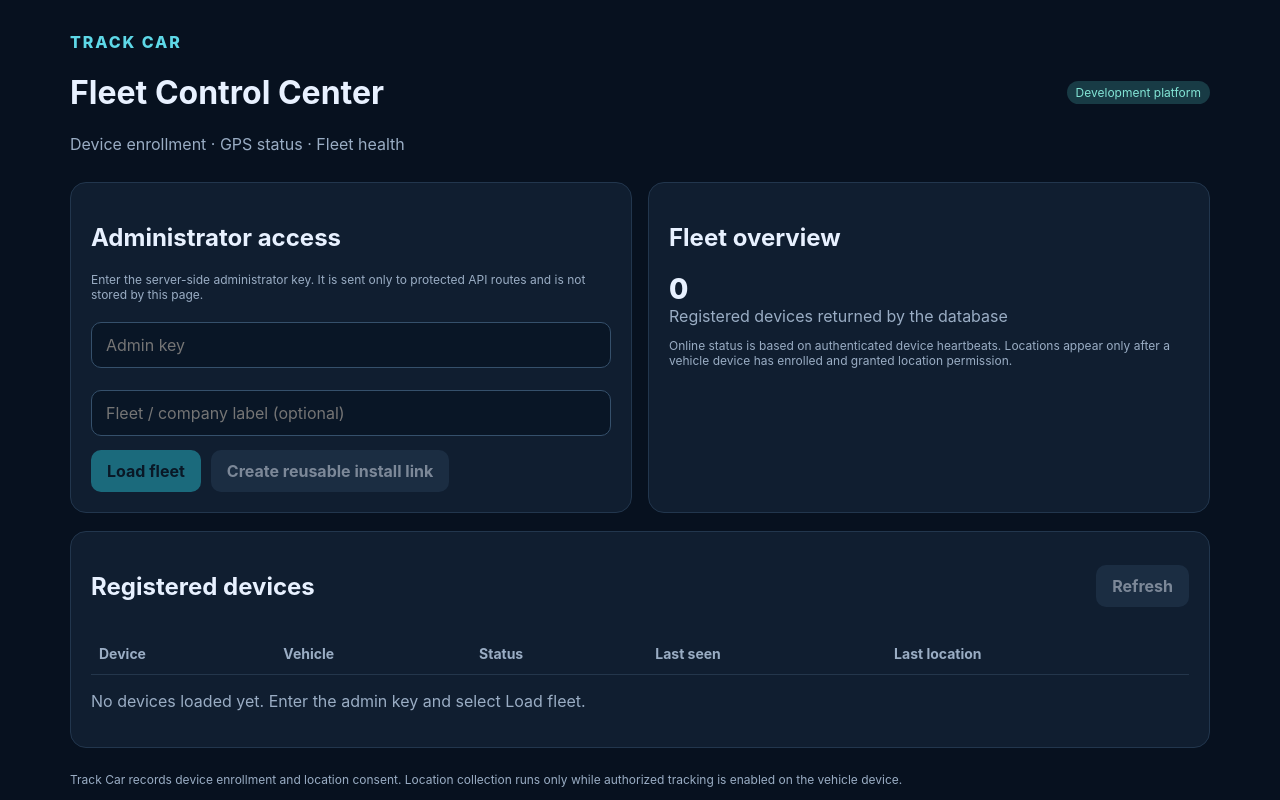
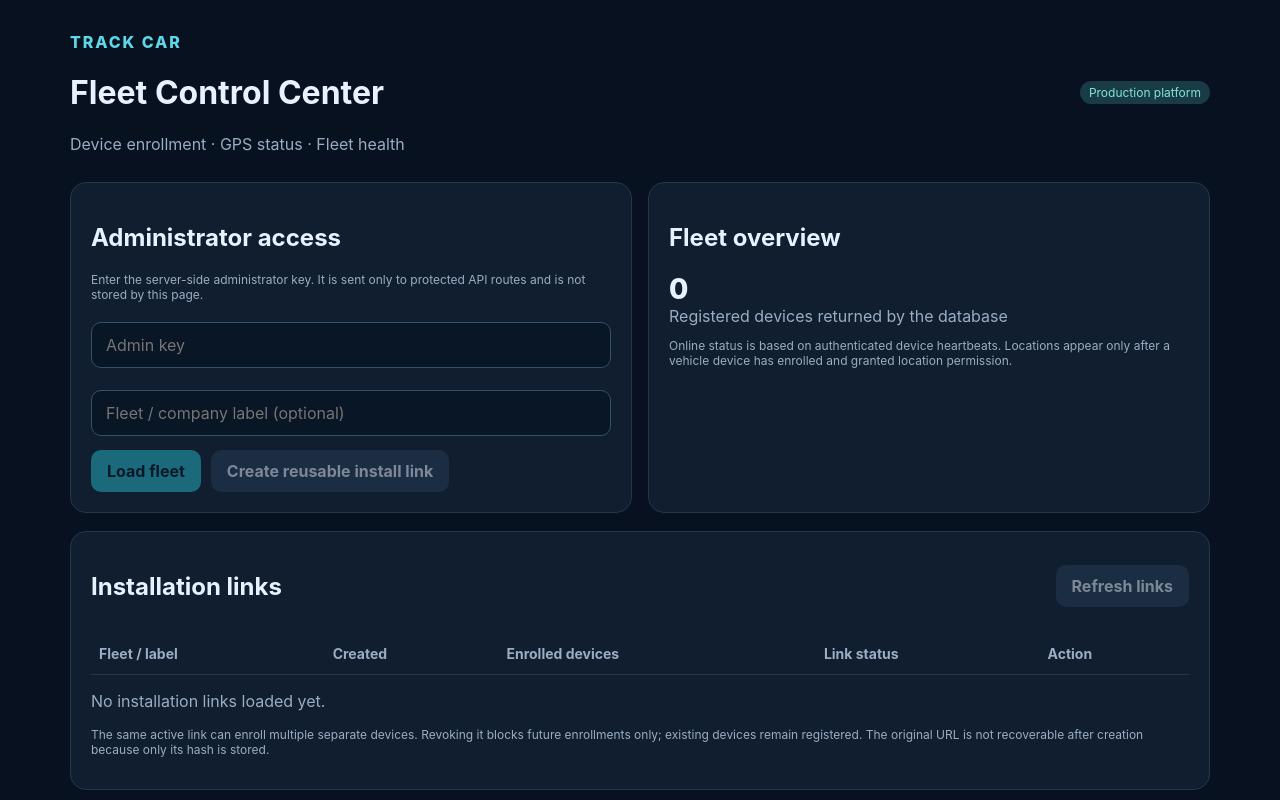
Before and after one commit to ibrahemahmedabdo1-ai/track-car, a Next.js app in the folder web/: page / in a window 1280 px wide. Shown: the top 800 px of the page. Built offline with nearby package versions, Linux system fonts and the light colour scheme.

Commit message:
Add persistent installation-link history and revocation controls to Admin

```diff
--- a/web/app/page.tsx
+++ b/web/app/page.tsx
@@ -1,16 +1,22 @@
 "use client";
 import { useState } from "react";
 type Device = {id:string;label:string;device_code:string;manufacturer:string|null;model:string|null;status:string;last_seen_at:string|null;last_lat:number|null;last_lng:number|null;plate_number:string|null};
+type InstallLink = {id:string;label:string|null;created_at:string;revoked_at:string|null;expires_at:string|null;max_uses:number|null;enrolled_devices:number};
 export default function Home(){
- const [key,setKey]=useState(""); const [code,setCode]=useState(""); const [vehicleLabel,setVehicleLabel]=useState(""); const [devices,setDevices]=useState<Device[]>([]);
+ const [key,setKey]=useState(""); const [code,setCode]=useState(""); const [inviteId,setInviteId]=useState(""); const [vehicleLabel,setVehicleLabel]=useState(""); const [devices,setDevices]=useState<Device[]>([]); const [links,setLinks]=useState<InstallLink[]>([]);
  const [notice,setNotice]=useState(""); const [loading,setLoading]=useState(false);
- async function load(){setLoading(true);setNotice("");try{const r=await fetch("/api/admin/devices",{headers:{"x-admin-key":key}});const d=await r.json();if(!r.ok)throw new Error(d.error||"Could not load devices");setDevices(d.devices||[])}catch(e){setNotice(e instanceof Error?e.message:"Request failed")}finally{setLoading(false)}}
- async function invite(){setLoading(true);setNotice("");try{const r=await fetch("/api/admin/install-links",{method:"POST",headers:{"content-type":"application/json","x-admin-key":key},body:JSON.stringify({label:vehicleLabel.trim()||"Fleet vehicle installation"})});const d=await r.json();if(!r.ok)throw new Error(d.error||"Could not create install link");setCode(d.install_url);setNotice("Reusable installation link created. No automatic expiry; it can enroll multiple separate devices until you revoke it.")}catch(e){setNotice(e instanceof Error?e.message:"Request failed")}finally{setLoading(false)}}
- async function revoke(){if(!code)return;setLoading(true);setNotice("");try{const token=code.split("/").pop();const r=await fetch("/api/admin/install-links",{method:"DELETE",headers:{"content-type":"application/json","x-admin-key":key},body:JSON.stringify({token})});const d=await r.json();if(!r.ok)throw new Error(d.error||"Could not revoke link");setCode("");setNotice("Installation link revoked.")}catch(e){setNotice(e instanceof Error?e.message:"Request failed")}finally{setLoading(false)}}
- return <main className="shell"><header className="top"><div><div className="brand">TRACK CAR</div><h1>Fleet Control Center</h1><div className="muted">Device enrollment · GPS status · Fleet health</div></div><span className="tag">Development platform</span></header>
- <section className="grid"><div className="panel"><h2>Administrator access</h2><p className="muted small">Enter the server-side administrator key. It is sent only to protected API routes and is not stored by this page.</p><input className="field" type="password" value={key} onChange={e=>setKey(e.target.value)} placeholder="Admin key"/><input className="field" value={vehicleLabel} onChange={e=>setVehicleLabel(e.target.value)} placeholder="Fleet / company label (optional)"/><div className="row"><button className="btn" disabled={!key||loading} onClick={load}>Load fleet</button><button className="btn secondary" disabled={!key||loading} onClick={invite}>Create reusable install link</button></div>{code&&<div className="panel" style={{marginTop:14}}><div className="muted small">Reusable installation link · no expiry · multiple devices</div><div className="stat">{code}</div><div className="row"><button className="btn secondary" onClick={()=>navigator.clipboard.writeText(code)}>Copy link</button><button className="btn secondary" disabled={loading} onClick={revoke}>Revoke link</button></div></div>}</div>
+ async function loadLinks(adminKey=key){const r=await fetch("/api/admin/install-links",{headers:{"x-admin-key":adminKey},cache:"no-store"});const d=await r.json();if(!r.ok)throw new Error(d.error||"Could not load installation links");setLinks(d.links||[])}
+ async function load(){setLoading(true);setNotice("");try{const [deviceResponse]=await Promise.all([fetch("/api/admin/devices",{headers:{"x-admin-key":key},cache:"no-store"}),loadLinks()]);const d=await deviceResponse.json();if(!deviceResponse.ok)throw new Error(d.error||"Could not load devices");setDevices(d.devices||[]);setNotice("Fleet and installation links loaded.")}catch(e){setNotice(e instanceof Error?e.message:"Request failed")}finally{setLoading(false)}}
+ async function invite(){setLoading(true);setNotice("");try{const r=await fetch("/api/admin/install-links",{method:"POST",headers:{"content-type":"application/json","x-admin-key":key},body:JSON.stringify({label:vehicleLabel.trim()||"Fleet vehicle installation"})});const d=await r.json();if(!r.ok)throw new Error(d.error||"Could not create install link");setCode(d.install_url);setInviteId(d.invite_id);await loadLinks();setNotice("Reusable installation link created. No automatic expiry; it can enroll multiple separate devices until you revoke it.")}catch(e){setNotice(e instanceof Error?e.message:"Request failed")}finally{setLoading(false)}}
+ async function revoke(id:string){if(!id)return;if(!window.confirm("Revoke this installation link? Existing enrolled devices will remain active."))return;setLoading(true);setNotice("");try{const r=await fetch("/api/admin/install-links",{method:"DELETE",headers:{"content-type":"application/json","x-admin-key":key},body:JSON.stringify({invite_id:id})});const d=await r.json();if(!r.ok)throw new Error(d.error||"Could not revoke link");if(id===inviteId){setCode("");setInviteId("")}await loadLinks();setNotice("Installation link revoked. Already enrolled devices remain registered.")}catch(e){setNotice(e instanceof Error?e.message:"Request failed")}finally{setLoading(false)}}
+ return <main className="shell"><header className="top"><div><div className="brand">TRACK CAR</div><h1>Fleet Control Center</h1><div className="muted">Device enrollment · GPS status · Fleet health</div></div><span className="tag">Production platform</span></header>
+ <section className="grid"><div className="panel"><h2>Administrator access</h2><p className="muted small">Enter the server-side administrator key. It is sent only to protected API routes and is not stored by this page.</p><input className="field" type="password" value={key} onChange={e=>setKey(e.target.value)} placeholder="Admin key"/><input className="field" value={vehicleLabel} onChange={e=>setVehicleLabel(e.target.value)} placeholder="Fleet / company label (optional)"/><div className="row"><button className="btn" disabled={!key||loading} onClick={load}>Load fleet</button><button className="btn secondary" disabled={!key||loading} onClick={invite}>Create reusable install link</button></div>{code&&<div className="panel" style={{marginTop:14}}><div className="muted small">Reusable installation link · no expiry · multiple devices</div><div className="stat">{code}</div><div className="row"><button className="btn secondary" onClick={()=>navigator.clipboard.writeText(code)}>Copy link</button><button className="btn secondary" disabled={loading} onClick={()=>revoke(inviteId)}>Revoke link</button></div><p className="muted small">Save this link securely. For security, its full URL is shown only when created; Admin can still revoke it later from the list below.</p></div>}</div>
  <div className="panel"><h2>Fleet overview</h2><div className="stat">{devices.length}</div><div className="muted">Registered devices returned by the database</div><p className="muted small">Online status is based on authenticated device heartbeats. Locations appear only after a vehicle device has enrolled and granted location permission.</p></div></section>
- {notice&&<p className={notice.includes("created")? "success":"error"}>{notice}</p>}
+ {notice&&<p className={notice.includes("created")||notice.includes("loaded")||notice.includes("revoked")? "success":"error"}>{notice}</p>}
+ <section className="panel" style={{marginTop:18}}><div className="row"><h2 style={{marginRight:"auto"}}>Installation links</h2><button className="btn secondary" disabled={!key||loading} onClick={()=>loadLinks()}>Refresh links</button></div>
+ <div style={{overflowX:"auto"}}><table className="table"><thead><tr><th>Fleet / label</th><th>Created</th><th>Enrolled devices</th><th>Link status</th><th>Action</th></tr></thead><tbody>{links.map(link=><tr key={link.id}><td><b>{link.label||"Fleet installation"}</b><div className="muted small">{link.id}</div></td><td>{new Date(link.created_at).toLocaleString()}</td><td>{link.enrolled_devices}</td><td><span className="tag">{link.revoked_at?"Revoked":"Active · no expiry"}</span></td><td>{link.revoked_at?"—":<button className="btn secondary" disabled={loading} onClick={()=>revoke(link.id)}>Revoke</button>}</td></tr>)}</tbody></table></div>
+ {links.length===0&&<p className="muted">No installation links loaded yet.</p>}
+ <p className="muted small">The same active link can enroll multiple separate devices. Revoking it blocks future enrollments only; existing devices remain registered. The original URL is not recoverable after creation because only its hash is stored.</p></section>
  <section className="panel" style={{marginTop:18}}><div className="row"><h2 style={{marginRight:"auto"}}>Registered devices</h2><button className="btn secondary" disabled={!key||loading} onClick={load}>Refresh</button></div>
  <div style={{overflowX:"auto"}}><table className="table"><thead><tr><th>Device</th><th>Vehicle</th><th>Status</th><th>Last seen</th><th>Last location</th></tr></thead><tbody>{devices.map(d=><tr key={d.id}><td><b>{d.label}</b><div className="muted small">{d.manufacturer||"Android"} {d.model||""} · {d.device_code}</div></td><td>{d.plate_number||"Not assigned"}</td><td><span className="tag">{d.status}</span></td><td>{d.last_seen_at?new Date(d.last_seen_at).toLocaleString():"Never"}</td><td>{d.last_lat!=null&&d.last_lng!=null?<a className="link" target="_blank" rel="noreferrer" href={"https://maps.google.com/?q="+d.last_lat+","+d.last_lng}>Open map</a>:"No GPS data"}</td></tr>)}</tbody></table></div>
  {devices.length===0&&<p className="muted">No devices loaded yet. Enter the admin key and select Load fleet.</p>}</section>
```
